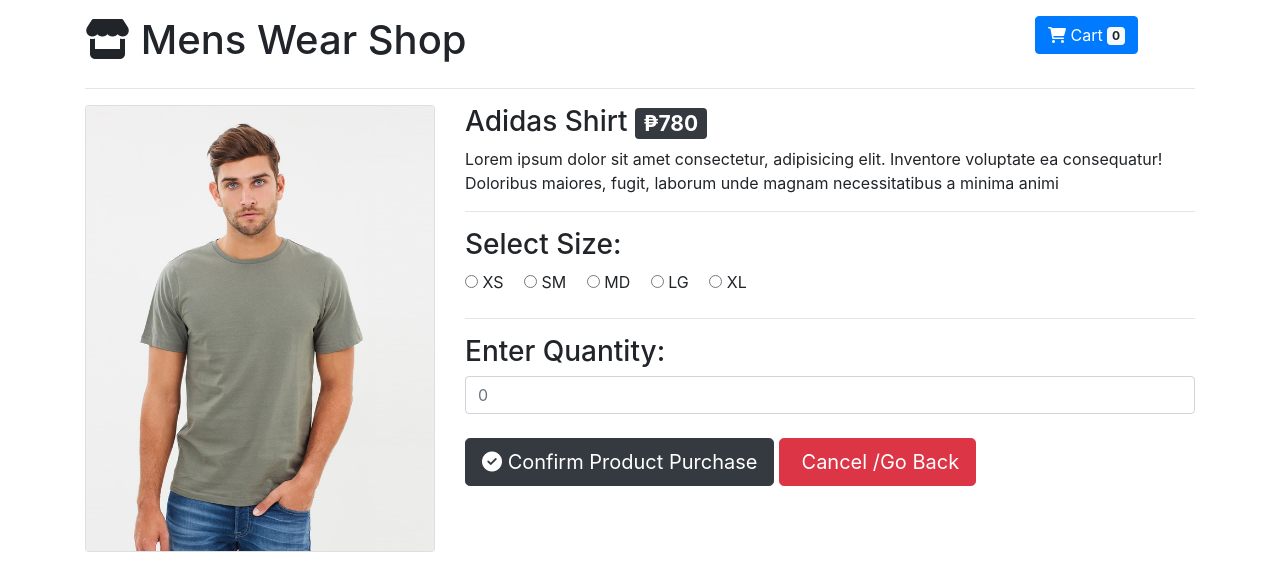
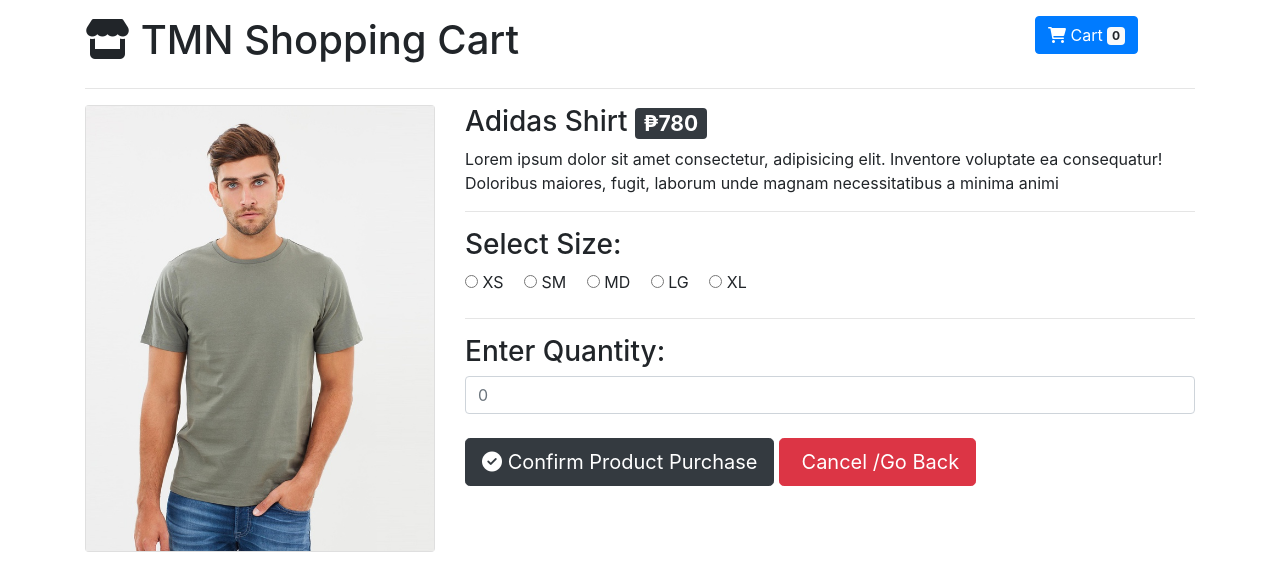
Before and after one commit to pinedatrexiemae26/awebfinals, a PHP site: page /details.php?k=0 in a window 1280 px wide. Shown: the top 575 px of the page. Run offline with PHP 8.4, Linux system fonts and the light colour scheme; data that the repository does not hold is empty.

Commit message:
details change

```diff
--- a/details.php
+++ b/details.php
@@ -81,7 +81,7 @@
 	<div class="container pt-3">
     	<div class="row">
                 <div class="col-md-10">
-                    <h1><i class="fa fa-store"></i> Mens Wear Shop</h1>
+                    <h1><i class="fa fa-store"></i> TMN Shopping Cart</h1>
                 </div>
                 <div class="col-md-2">
                     <a href="cart.php" class="btn btn-primary">
```
